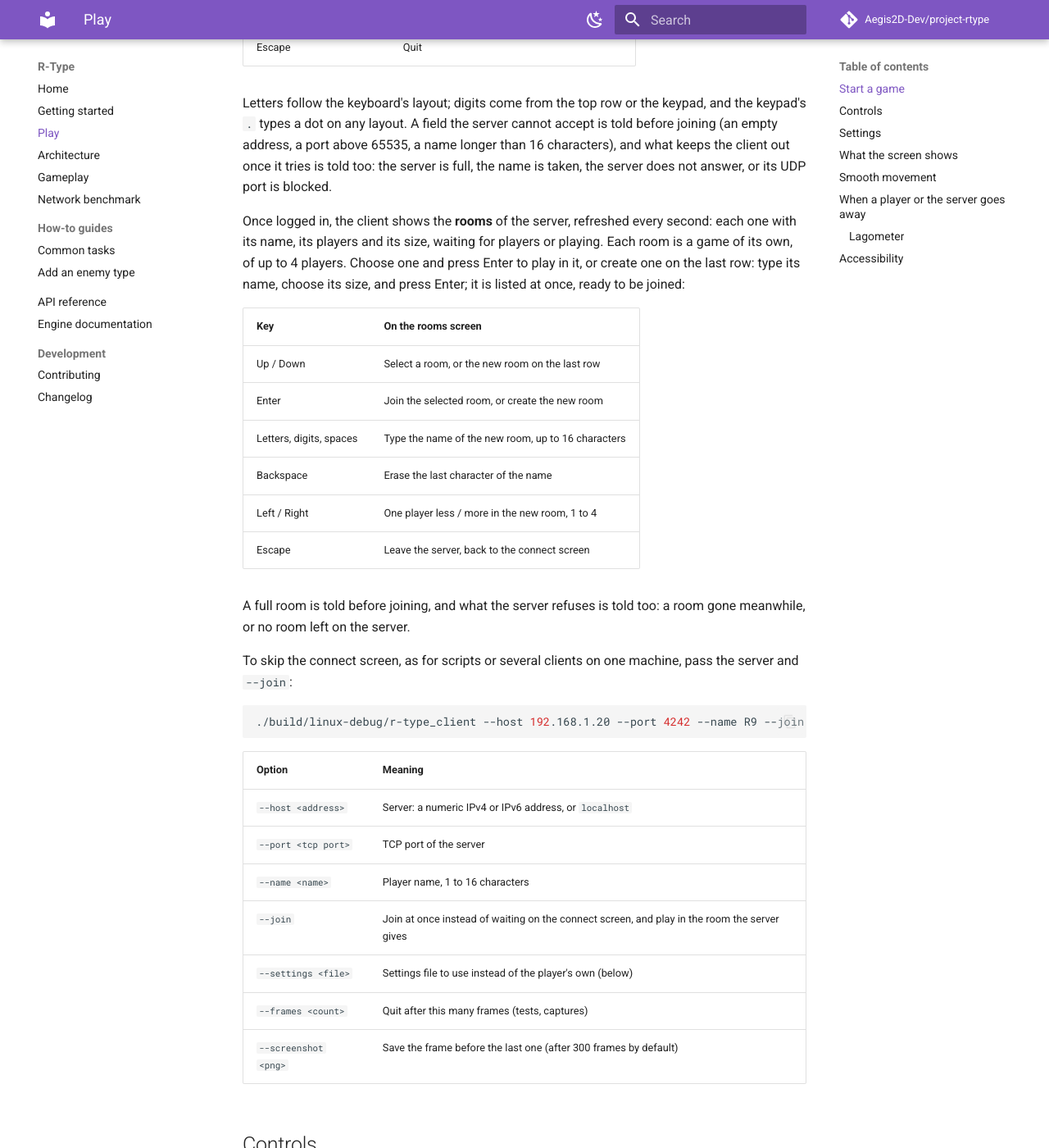
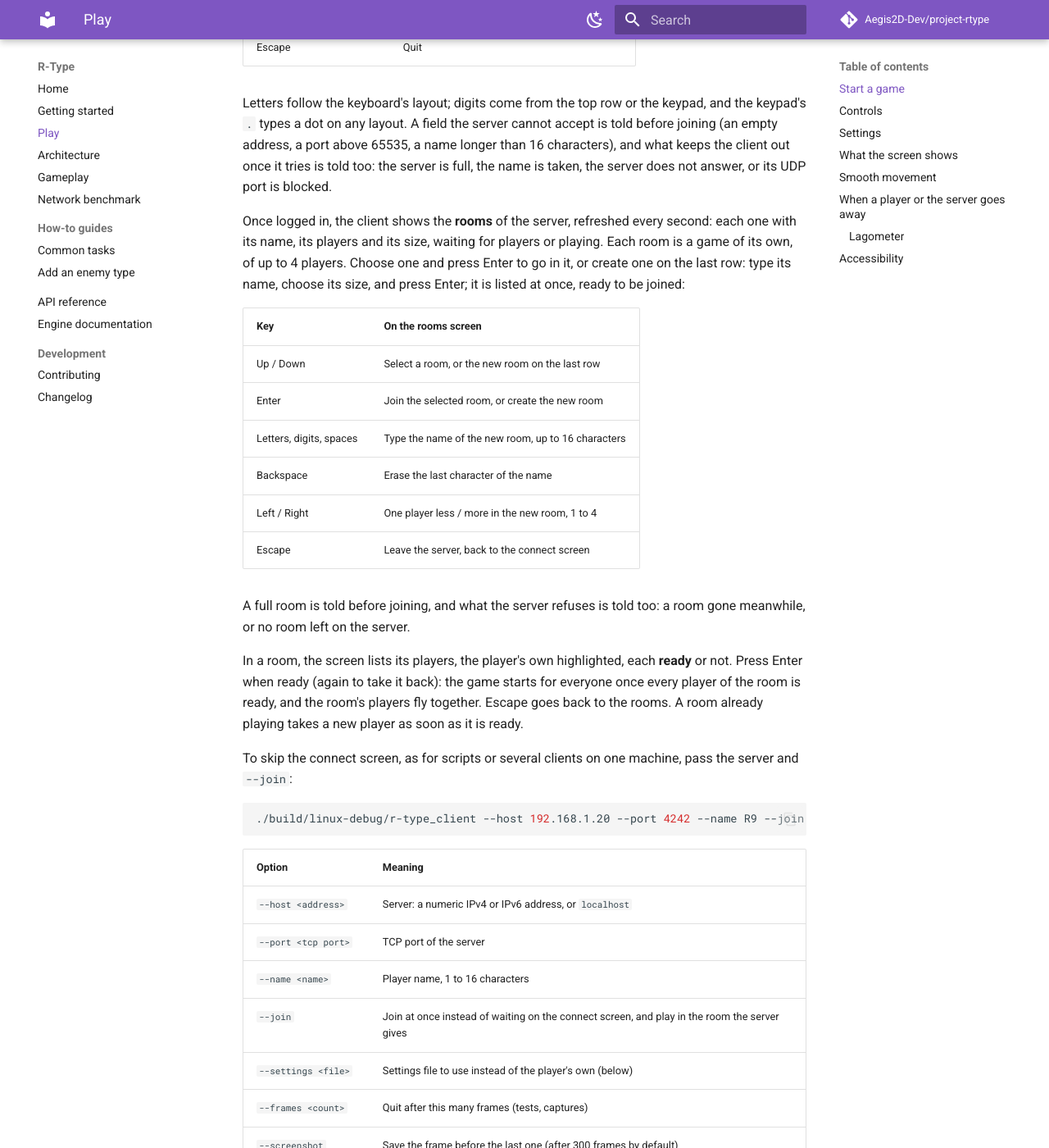
Before and after one commit to Aegis2D-Dev/project-rtype, an MkDocs documentation site: the page built from docs/play.md, in a window 1280 px wide and 1400 px high, scrolled down 775 px. Shown: the whole window at 82% size. Built offline with MkDocs 1.6.1 and Material for MkDocs 9.7.7, drawn with Linux system fonts in a browser that asks for light colours; comment, search, counter and statistics services are not loaded.

Commit message:
feat(docs): documented the room screen and updated changelogs

```diff
--- a/docs/play.md
+++ b/docs/play.md
@@ -34,7 +34,7 @@ taken, the server does not answer, or its UDP port is blocked.
 
 Once logged in, the client shows the **rooms** of the server, refreshed every second: each
 one with its name, its players and its size, waiting for players or playing. Each room is a
-game of its own, of up to 4 players. Choose one and press Enter to play in it, or create one
+game of its own, of up to 4 players. Choose one and press Enter to go in it, or create one
 on the last row: type its name, choose its size, and press Enter; it is listed at once,
 ready to be joined:
 
@@ -49,6 +49,11 @@ ready to be joined:
 
 A full room is told before joining, and what the server refuses is told too: a room gone
 meanwhile, or no room left on the server.
+
+In a room, the screen lists its players, the player's own highlighted, each **ready** or not.
+Press Enter when ready (again to take it back): the game starts for everyone once every player
+of the room is ready, and the room's players fly together. Escape goes back to the rooms. A
+room already playing takes a new player as soon as it is ready.
 
 To skip the connect screen, as for scripts or several clients on one machine, pass the
 server and `--join`:
```
Also changed, not shown: CHANGELOG.md (+1 -0 lines), changelogs/2026-11-05-client-room-screen.md (added, +52 -0 lines), docs/architecture.md (+3 -2 lines).
